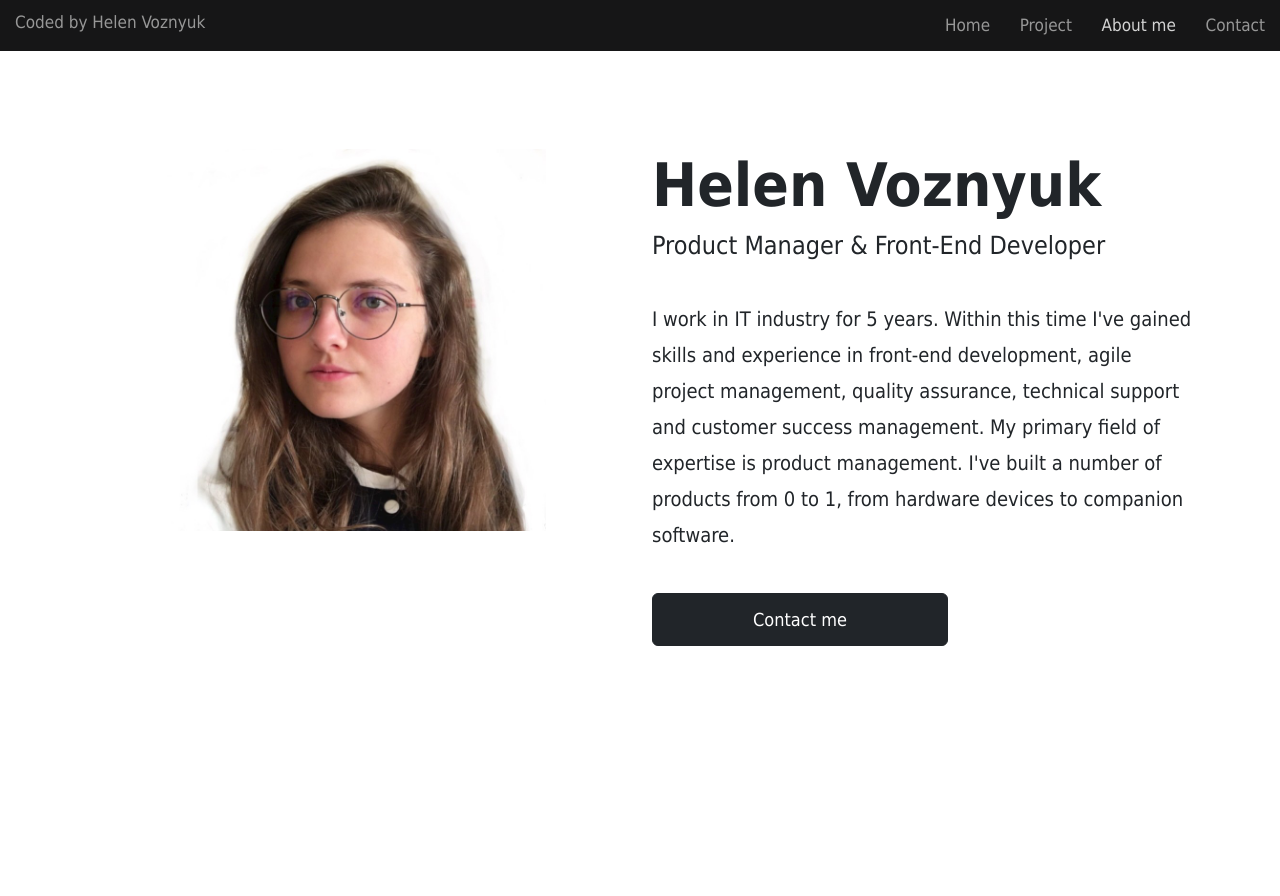
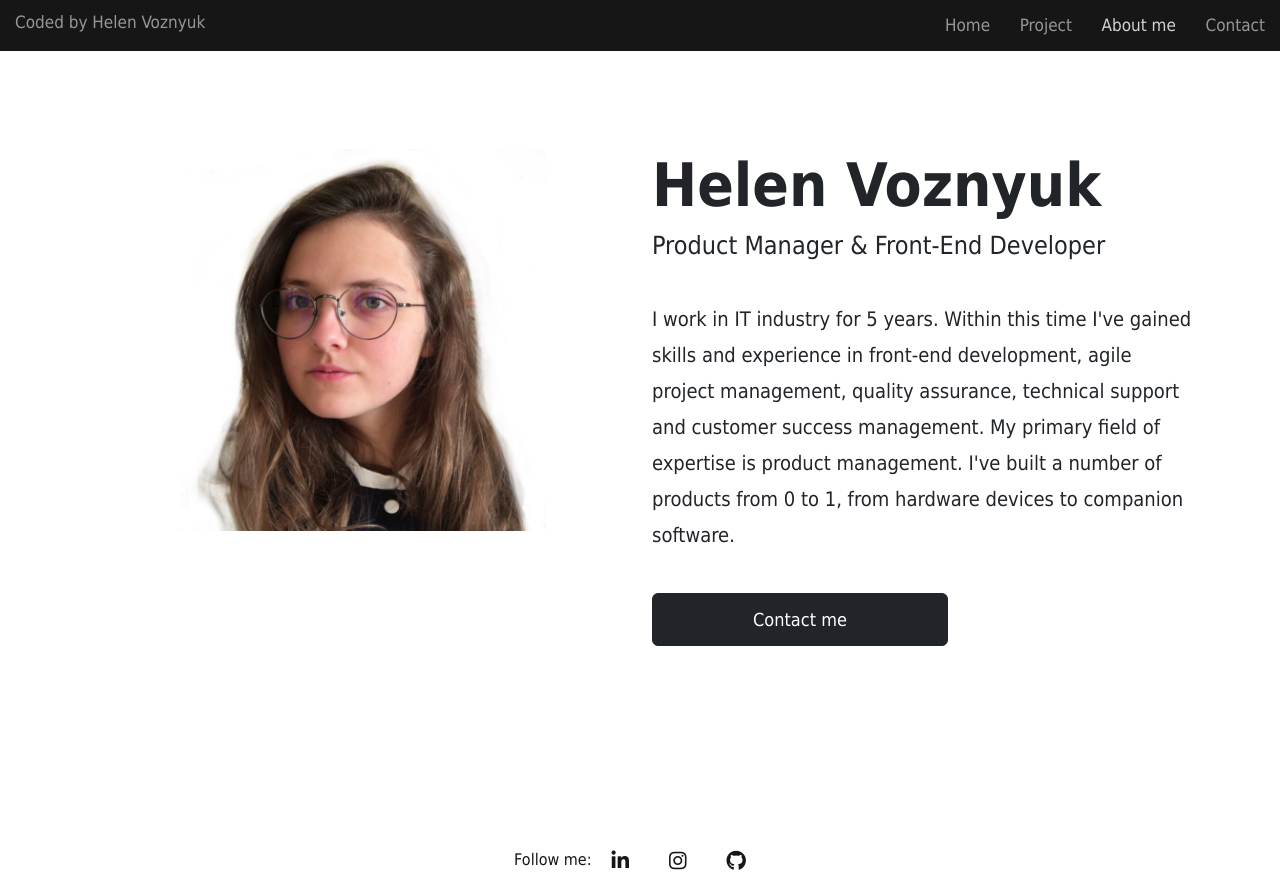
Before and after one commit to helenvoznyuk/portfolio-project, a plain HTML site: page about.html in a window 1280 px wide. Before the commit the page ends 800 px from the top, so only its background shows below. Drawn offline with nearby package versions, Linux system fonts and the light colour scheme.

Commit message:
Added footer, updated 'Contact' page

```diff
--- a/about.html
+++ b/about.html
@@ -82,5 +82,32 @@
         </div>
       </div>
     </div>
+
+    <footer>
+      <div class="social-links text-center d-flex justify-content-center">
+        <div id="follow">Follow me:</div>
+        <a
+          href="https://www.linkedin.com/in/helenvoznyuk/"
+          target="_blank"
+          class="text-decoration-none"
+        >
+          <i class="fab fa-linkedin-in social"></i>
+        </a>
+        <a
+          href="https://www.instagram.com/vznkhelen/"
+          target="_blank"
+          class="text-decoration-none"
+        >
+          <i class="fa-brands fa-instagram social"></i>
+        </a>
+        <a
+          href="https://github.com/helenvoznyuk"
+          target="_blank"
+          class="text-decoration-none"
+        >
+          <i class="fa-brands fa-github social"></i>
+        </a>
+      </div>
+    </footer>
   </body>
 </html>
--- a/css/style.css
+++ b/css/style.css
@@ -2,10 +2,15 @@
   --primary-color: #000000;
   --secondary-color: #ffffff;
   --text-color: #979797;
+  --dark-background: #161617;
 }
 
 body {
   font-family: Montserrat, Tahoma, Arial, sans-serif;
+}
+
+footer {
+  margin-bottom: 20px;
 }
 
 h2 {
@@ -15,7 +20,7 @@ h2 {
 }
 
 nav {
-  background-color: #161617;
+  background-color: var(--dark-background);
 }
 
 nav ul {
@@ -100,6 +105,7 @@ p.details {
   margin-top: 100px;
   margin-bottom: 60px;
 }
+
 #project-button {
   display: block;
   margin: 0 auto;
@@ -117,6 +123,7 @@ p.details {
   display: block;
   margin: 0 auto;
   margin-top: 60px;
+  max-width: 80%;
 }
 
 .learn-more-button {
@@ -124,7 +131,7 @@ p.details {
   margin: 0 auto;
   padding: 12px;
   max-width: 300px;
-  margin-bottom: 100px;
+  margin-bottom: 60px;
   font-size: 18px;
 }
 
@@ -151,6 +158,7 @@ p.details {
 #contact-button {
   padding: 12px 100px;
   font-size: 18px;
+  margin-bottom: 200px;
 }
 
 .about-section {
@@ -171,6 +179,33 @@ p.details {
   font-weight: bold;
   margin-top: 48px;
 }
+
+footer .social-links a {
+  margin: 0 20px 0 20px;
+  color: var(--dark-background);
+  font-size: 20px;
+}
+
+footer .social-links-dark a {
+  margin: 0 20px 0 20px;
+  color: var(--secondary-color);
+  font-size: 20px;
+}
+
+#follow {
+  margin-top: 2px;
+  color: var(--dark-background);
+}
+
+#follow-dark {
+  margin-top: 2px;
+  color: white;
+}
+
+#bottom-button {
+  margin-bottom: 150px;
+}
+
 h3.contact-details,
 a.network {
   text-align: start;
```
Also changed, not shown: contact.html (+6 -3 lines), index.html (+27 -0 lines), project.html (+27 -0 lines).
